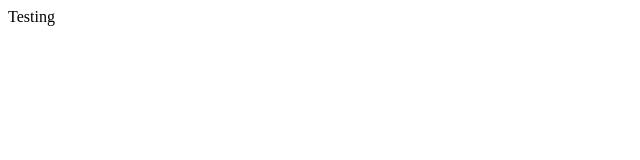
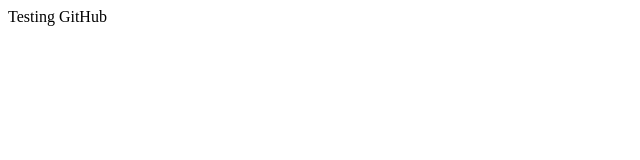
Before and after one commit to MarkFouche/MarkFouche.github.io, a plain HTML site: page index.html in a window 1280 px wide. Shown: the full height of the page, 0-640 px from the left. Drawn offline with Linux system fonts and the light colour scheme.

Commit message:
Testing 2

```diff
--- a/index.html
+++ b/index.html
@@ -6,6 +6,6 @@
         <title>Estate Builder</title>
     </head>
     <body>
-        Testing
+        Testing GitHub
     </body>
 </html>
```
